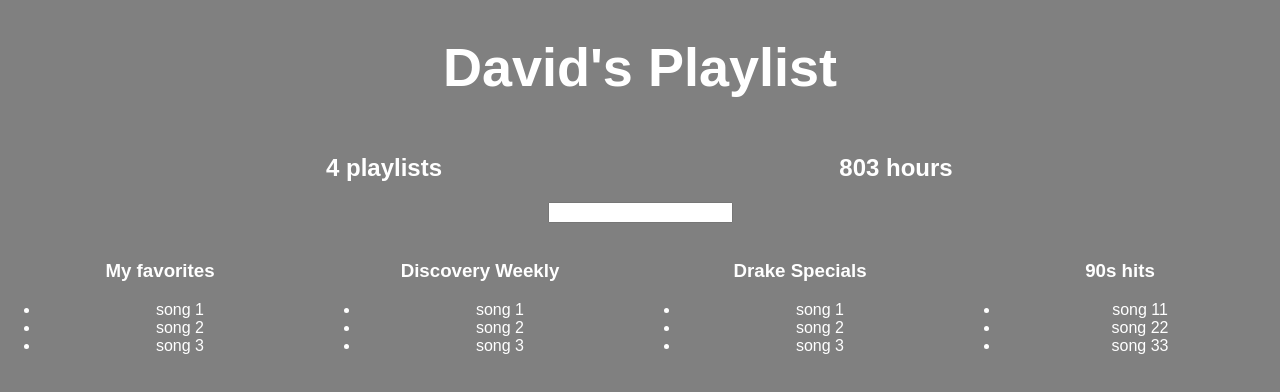
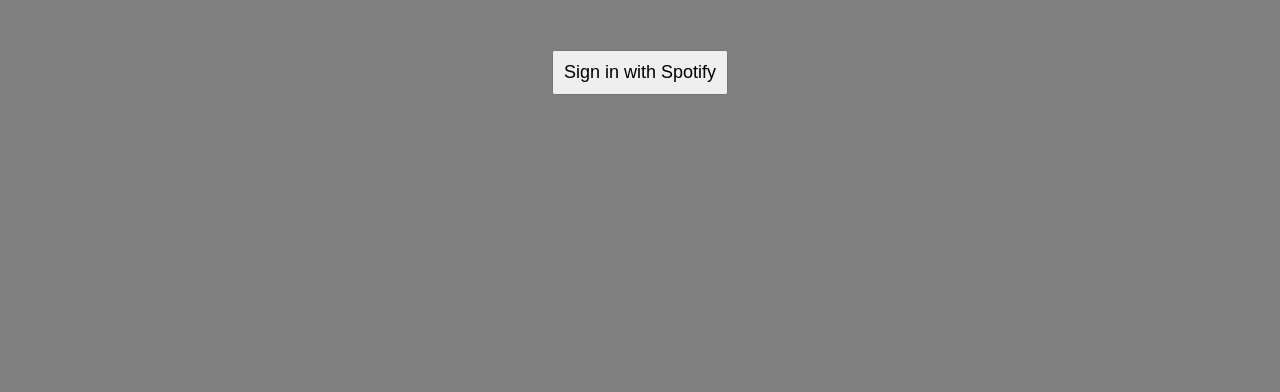
Before and after one commit to dkyl/spot-playlists, a React (Create React App) app: page / in a window 1280 px wide. Shown: the top 392 px of the page. Built offline with nearby package versions, Linux system fonts and the light colour scheme.

Commit message:
spot-integration 0auth integration real data !

```diff
--- a/src/App.js
+++ b/src/App.js
@@ -1,5 +1,6 @@
 import React, { Component } from 'react';
 import './App.css';
+import queryString from 'query-string';
 
 let defaultStyle = {
   color: '#fff'
@@ -84,7 +85,7 @@
     let {playlist} = this.props
     return (
       <div style={{...defaultStyle, display: 'inline-block', width: '25%'}}>
-        <img />
+        <img src={playlist.imageUrl} style={{width: '60px'}}/>
         <h3>{playlist.name}</h3>
         <ul>
           { playlist.songs.map(song =>
@@ -107,25 +108,76 @@
   }
 
   componentDidMount() {
-    setTimeout(() => {
-      this.setState({ serverData: fakeServerData });
-    },1000);
+    let parsed = queryString.parse(window.location.search);
+    let accessToken = parsed.access_token;
+
+    // setTimeout(() => {
+    //   this.setState({ serverData: fakeServerData });
+    // },1000);
+
+    if (accessToken) {
+      fetch('https://api.spotify.com/v1/me', {
+        headers: {
+          'Authorization': 'Bearer ' + accessToken
+        }
+      })
+      .then(res => res.json())
+      .then(data => {
+        console.log(data);
+        this.setState({
+          user: {
+            name: data.id
+          }
+        });
+      })
+
+      fetch('https://api.spotify.com/v1/me/playlists', {
+        headers: {
+          'Authorization': 'Bearer ' + accessToken
+        }
+      })
+      .then(res => res.json())
+      .then(data => {
+        console.warn(data);
+        this.setState({
+          playlists: data.items.map(item => ({
+            name: item.name,
+            songs: [],
+            imageUrl: item.images[0].url
+          }))
+        })
+        // this.setState({
+        //   serverData: {
+        //     user: {
+        //       playlists: []
+        //       // playlists: data.items.map(item => ({
+        //       //   name: item.name,
+        //       //   songs: []
+        //       // }))
+        //     }
+        //   }
+        // })
+      })
+
+    }
   }
 
   render() {
     console.warn(this.state);
-    let playlistsToRender = this.state.serverData.user? this.state.serverData.user.playlists
-      .filter(playlist =>
+    let playlistsToRender =
+      this.state.user &&
+      this.state.playlists
+        ? this.state.playlists.filter(playlist =>
           playlist.name.toLowerCase().includes(
-          this.state.filterString.toLowerCase())
-    ) : [];
+            this.state.filterString.toLowerCase()))
+        : [];
 
     return (
       <div className="App">
-        { this.state.serverData.user ?
+        { this.state.user ?
           <div>
             <h1 style={{...defaultStyle, 'fontSize': '54px'}}>
-            { this.state.serverData.user.name}'s Playlist
+            { this.state.user.name}'s Playlist
             </h1>
               <PlaylistCounter playlists={ playlistsToRender } />
               <HoursCounter playlists={ playlistsToRender } />
@@ -134,7 +186,16 @@
               { playlistsToRender.map(playlist =>
                 <Playlist playlist={playlist} />
               )}
-          </div> : <h1>loading...</h1>
+          </div> :
+          <button
+            onClick={() => {
+              window.location = 'http://localhost:8888/login';
+            }}
+            style={{
+            padding: '10px',
+            'fontSize': '18px',
+            'marginTop': '50px'
+          }}>Sign in with Spotify </button>
         }
       </div>
     );
```
Lines whose indentation alone changed are shown as unchanged.
